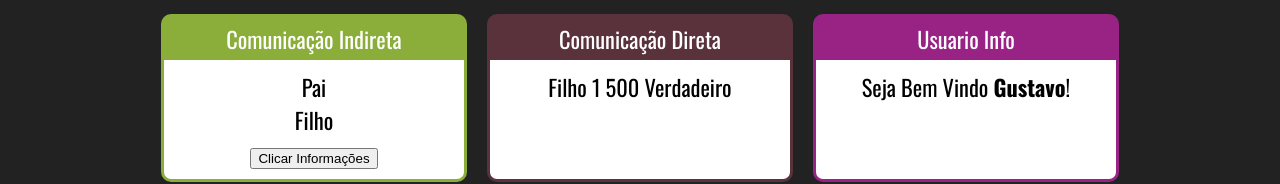
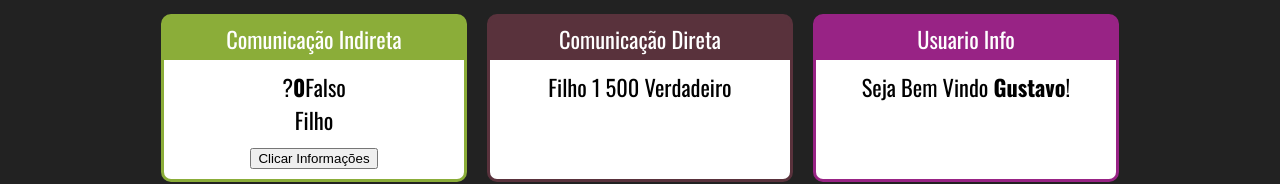
Before and after one commit to Scarpah600/React, a React (Create React App) app: page / in a window 1280 px wide. Shown: the part 122-306 px from the top of the page. Built offline with nearby package versions, Linux system fonts and the light colour scheme.

Commit message:
Componente Estado

```diff
--- a/src/components/comunicacao/IndiretaFilho.jsx
+++ b/src/components/comunicacao/IndiretaFilho.jsx
@@ -3,10 +3,13 @@
 
 export default props => {
     const cb = props.quandoClicar
+
+    const gerarIdade = () => parseInt(Math.random() * (20)) + 50
+    const gerarNerd = () => Math.random() > 0.5
     return (
         <div>
            <div> Filho</div>
-            <button onClick={_ => cb('Joao',23,true)}>Clicar Informações</button>
+            <button onClick={_ => cb('Joao',gerarIdade(),gerarNerd())}>Clicar Informações</button>
         </div>
     )
 }
--- a/src/components/comunicacao/IndiretaPai.jsx
+++ b/src/components/comunicacao/IndiretaPai.jsx
@@ -2,21 +2,24 @@
 import IndiretaFilho from './IndiretaFilho'
 
 export default props => {
-    const [a,b] = [1,2]
     const [nome, setNome] = useState('?')
-    let idade = 0
-    let nerd = false
+    const [idade,setIdade] = useState(0)
+    const [nerd, setNerd] = useState(false)
 
-    function fornecerInf(nomeParam,idadeParam,nerdParam){
-        nome = nomeParam
-        idade = idadeParam
-        nerd = nerdParam
+
+    function fornecerInf(nome,idade,nerd){
+        setNome(nome)
+        setIdade(idade)
+        setNerd(nerd)
     }
 
     return (
         <div>
-            <div>Pai</div>
-
+            <div>
+                <span>{nome}</span>
+                    <span><strong>{idade}</strong></span>
+                    <span>{nerd ? 'Verdadedeiro' : 'Falso'}</span>
+            </div>
             <IndiretaFilho quandoClicar={fornecerInf}></IndiretaFilho>
         </div>
     )
```
Also changed, not shown: package.json (line endings or trailing spaces), 1 other file (tests, documents, lock files or other folders).
